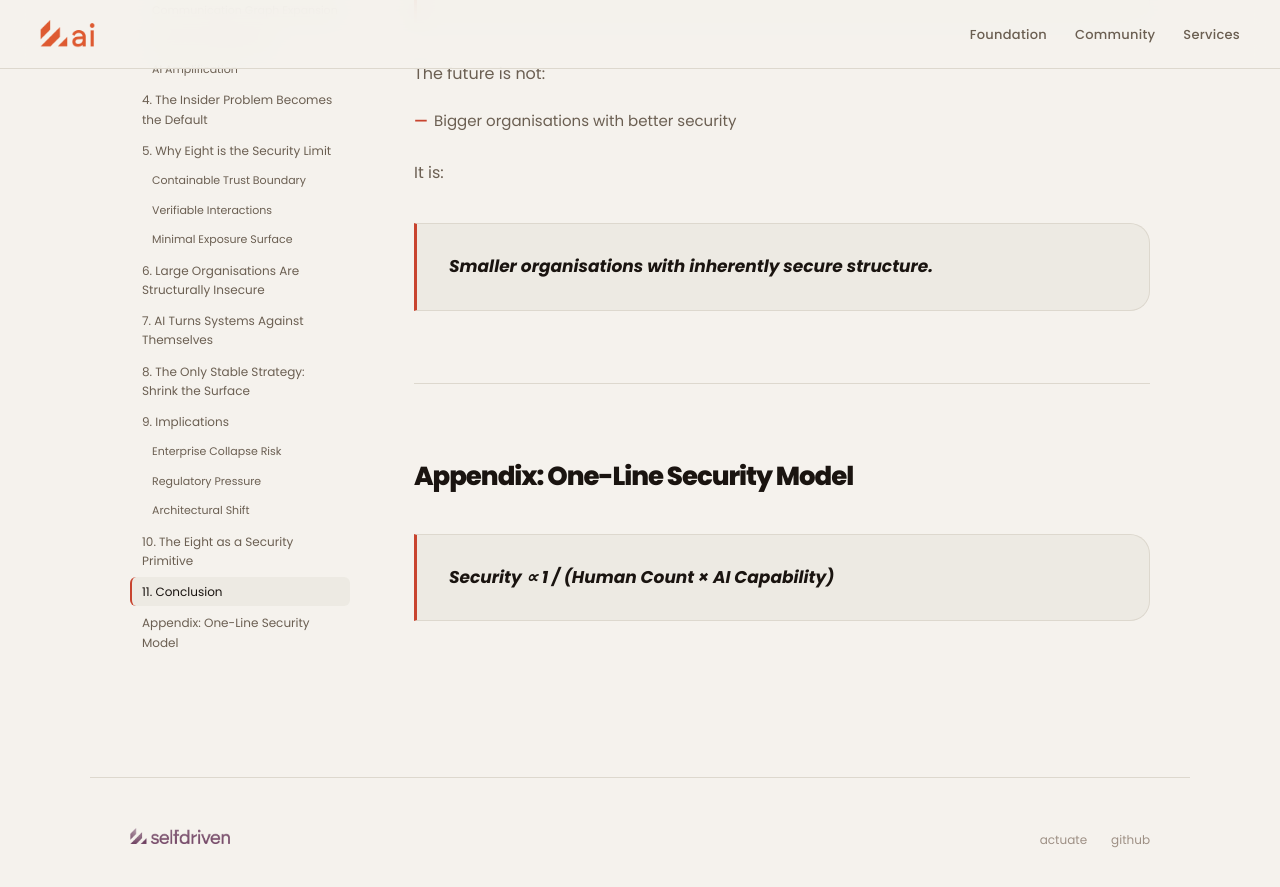
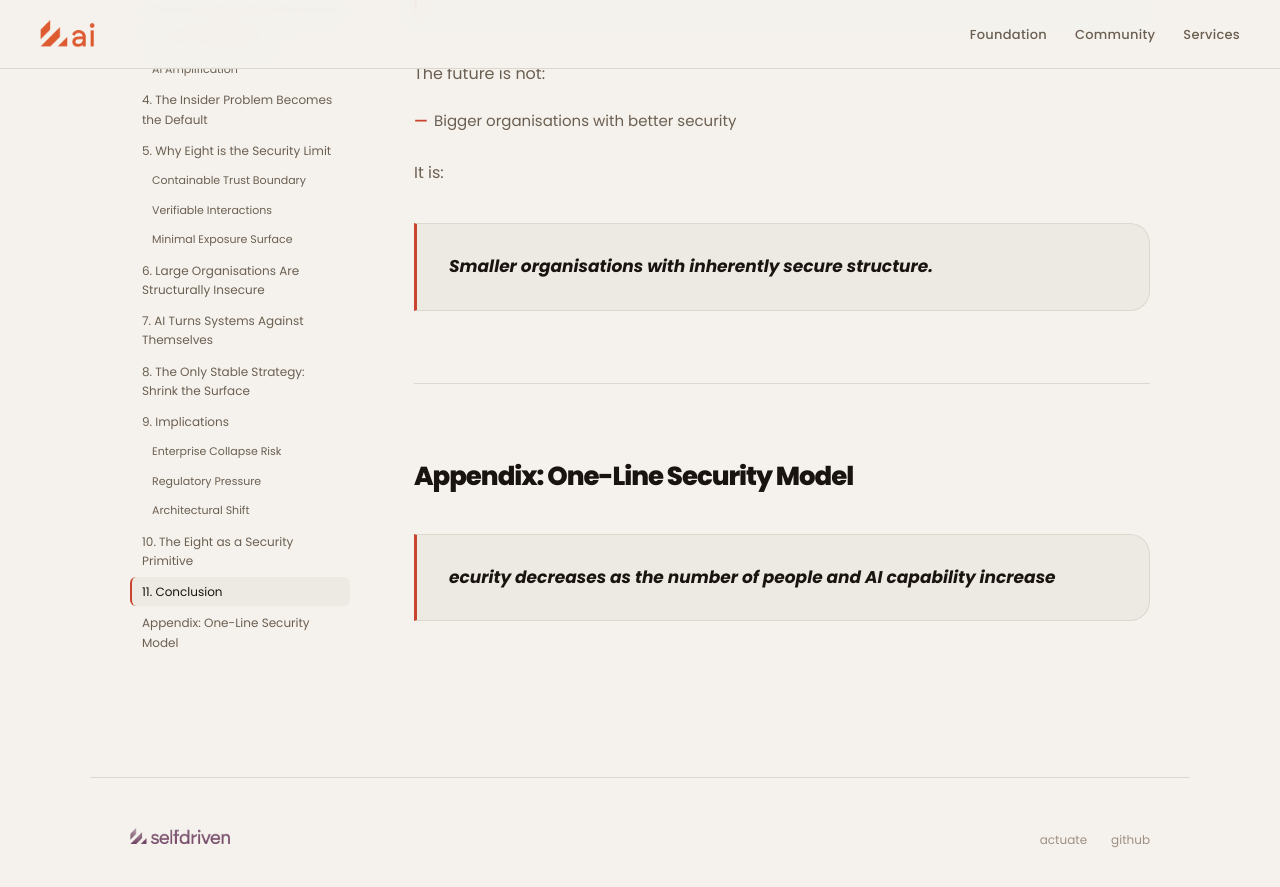
Before and after one commit to selfdriven-foundation/selfdriven-ai, a Jekyll site: the page built from docs/pages/research-the-rule-of-eight-security-thesis.md, in a window 1280 px wide and 900 px high, scrolled down 9784 px. Shown: the top 887 px of the window. Built offline with Jekyll 4.4.1, drawn with Linux system fonts in a browser that asks for light colours.

Commit message:
Update research-the-rule-of-eight-security-thesis.md

```diff
--- a/docs/pages/research-the-rule-of-eight-security-thesis.md
+++ b/docs/pages/research-the-rule-of-eight-security-thesis.md
@@ -269,4 +269,4 @@ It is:
 
 ## Appendix: One-Line Security Model
 
-> **Security ∝ 1 / (Human Count × AI Capability)**
+> **ecurity decreases as the number of people and AI capability increase**
```
